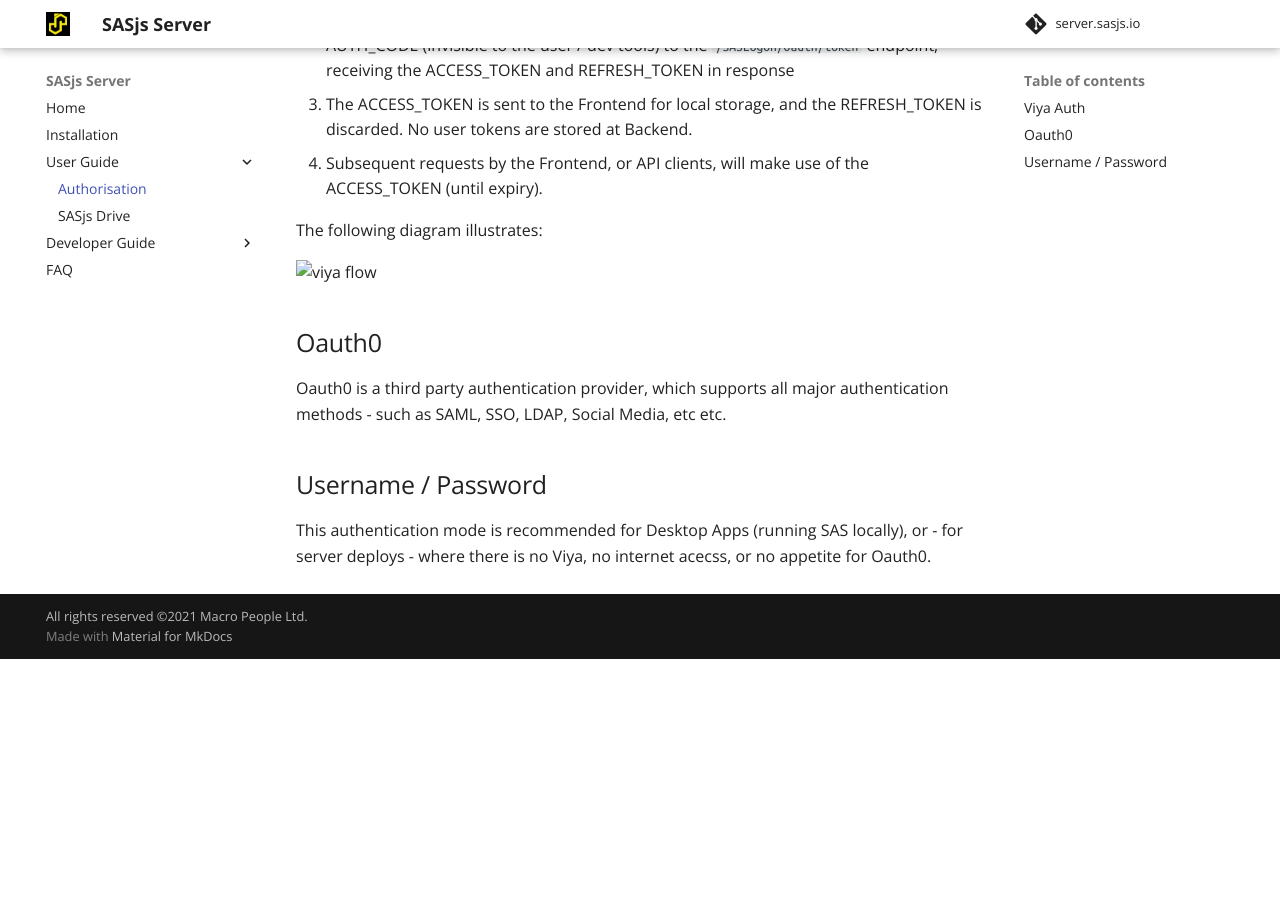
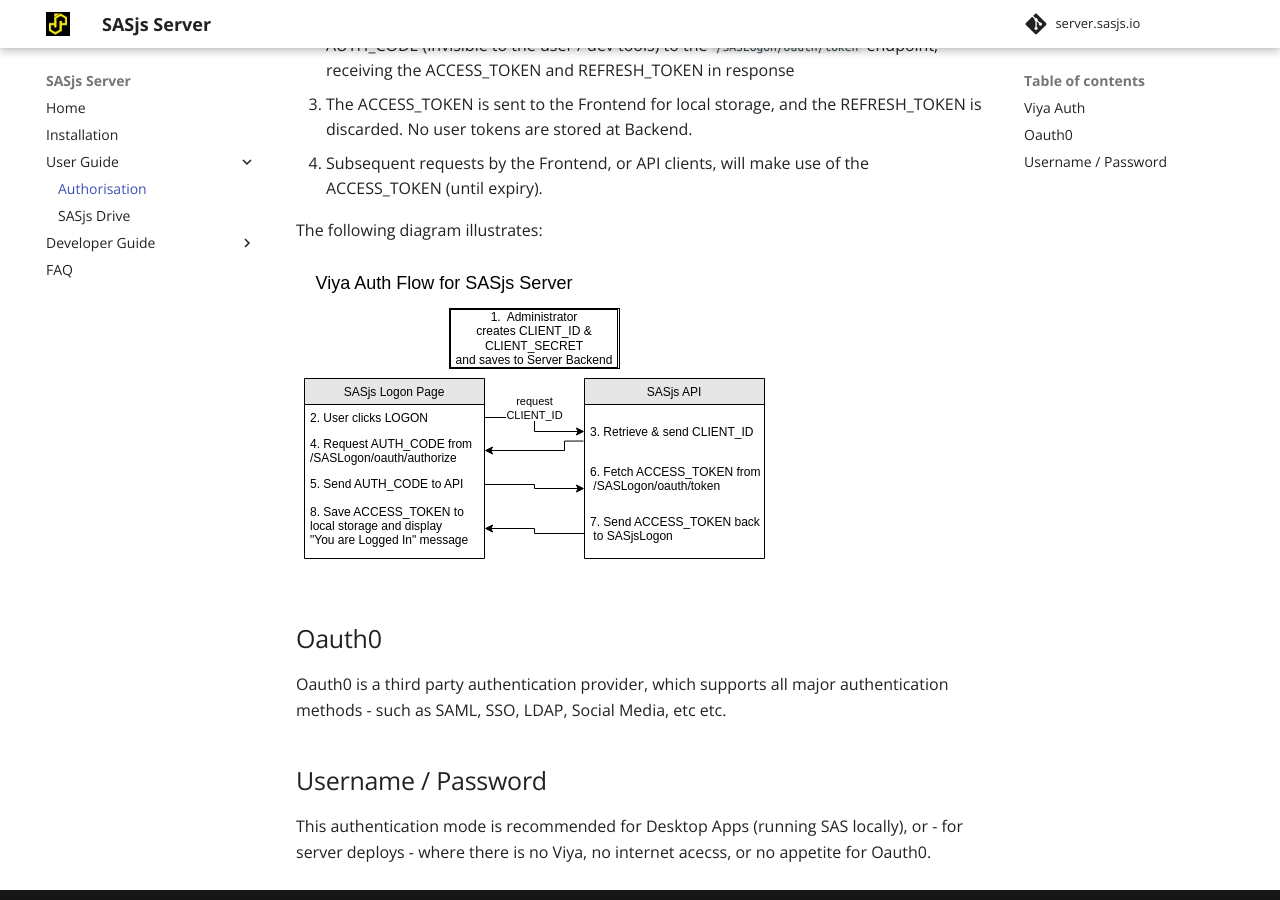
Before and after one commit to sasjs/server.sasjs.io, an MkDocs documentation site: the page built from docs/auth.md, in a window 1280 px wide and 900 px high, scrolled down 734 px. Built offline with MkDocs 1.6.1 and Material for MkDocs 9.7.7, drawn with Linux system fonts in a browser that asks for light colours; before the commit the page ends 1393 px from its top, so only the background shows below that.

Commit message:
chore: automated commit

```diff
--- a/docs/auth.md
+++ b/docs/auth.md
@@ -23,7 +23,7 @@
 
 The following diagram illustrates:
 
-![viya flow](/img/viyaflow.svg)
+![viya flow](draw.io/viyaflow.svg)
 
 ## Oauth0
 
```
Also changed, not shown: docs/draw.io/viyaflow.svg, 1 other file.
